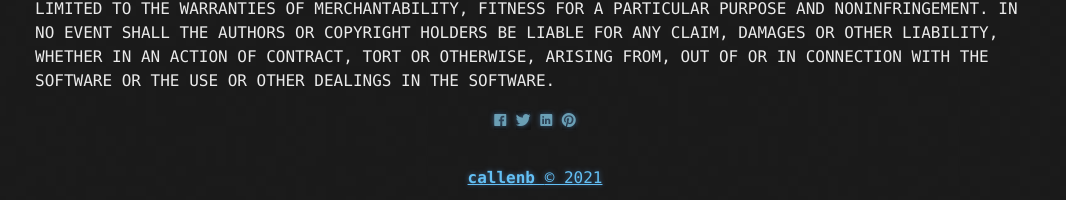
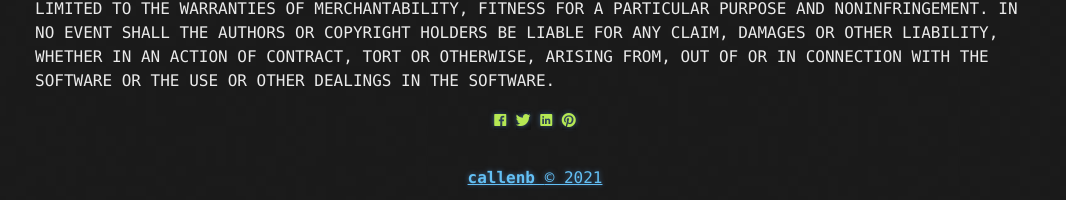
Before and after one commit to callenb/workpattern.org, a Jekyll site: the page built from _posts/2021-02-21-workpattern-rubygem-documentation.md, in a window 1280 px wide. Shown: the part 2735-2935 px from the top of the page, without its empty margins (105-1171 px from the left). Built offline with Jekyll 4.4.1, drawn with Linux system fonts in a browser that asks for light colours; nearby versions of some CDN libraries.

Commit message:
changed colours

```diff
--- a/css/main.scss
+++ b/css/main.scss
@@ -3,10 +3,10 @@
 @import "base";
 
 .share__link {
-        color: $hippie-blue;
+        color: $conifer;
         background-color: $cod-grey;
         &:hover {
-          color: $conifer;
+          color: $hippie-blue;
           background-color: $cod-grey;
         }
 }
```
